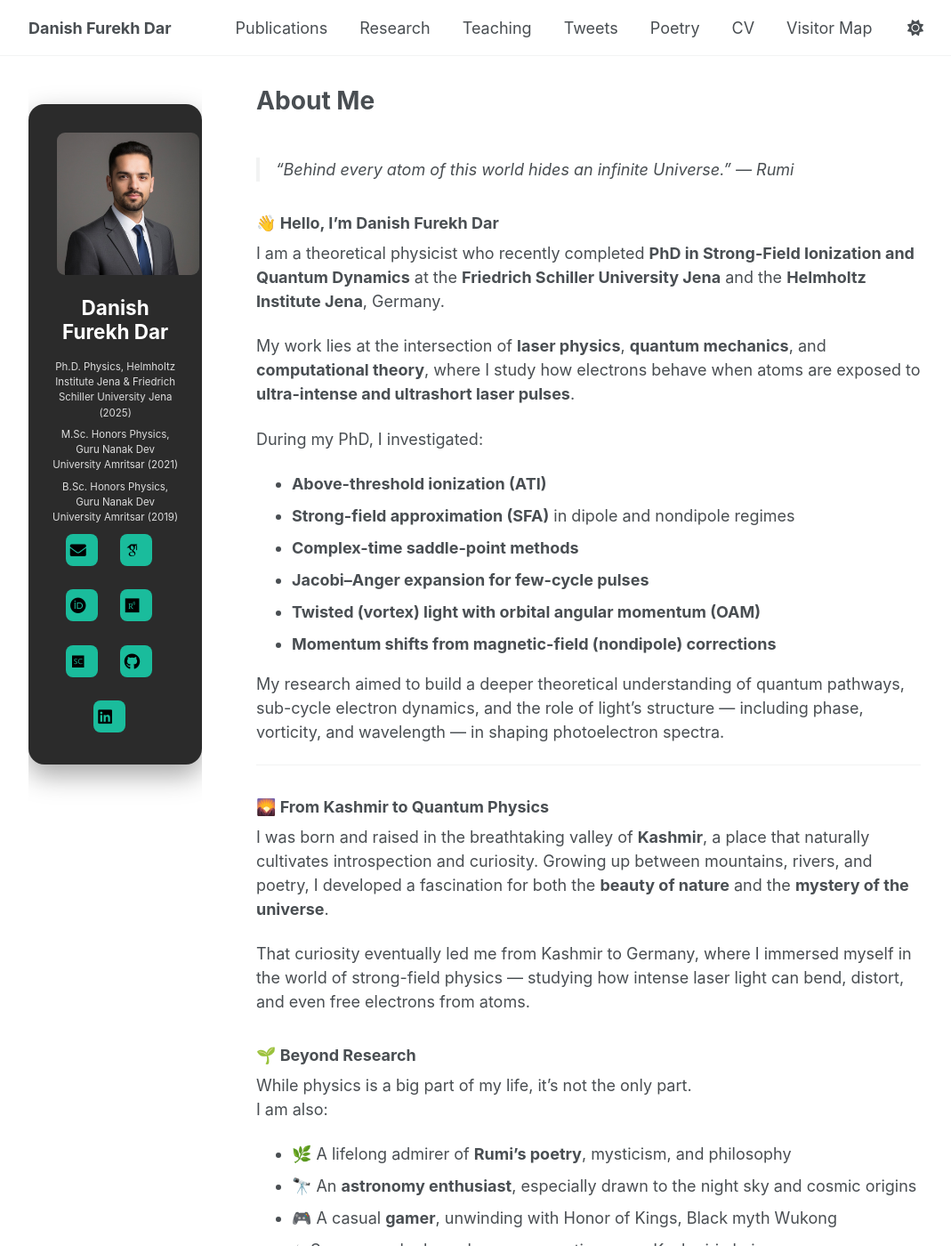
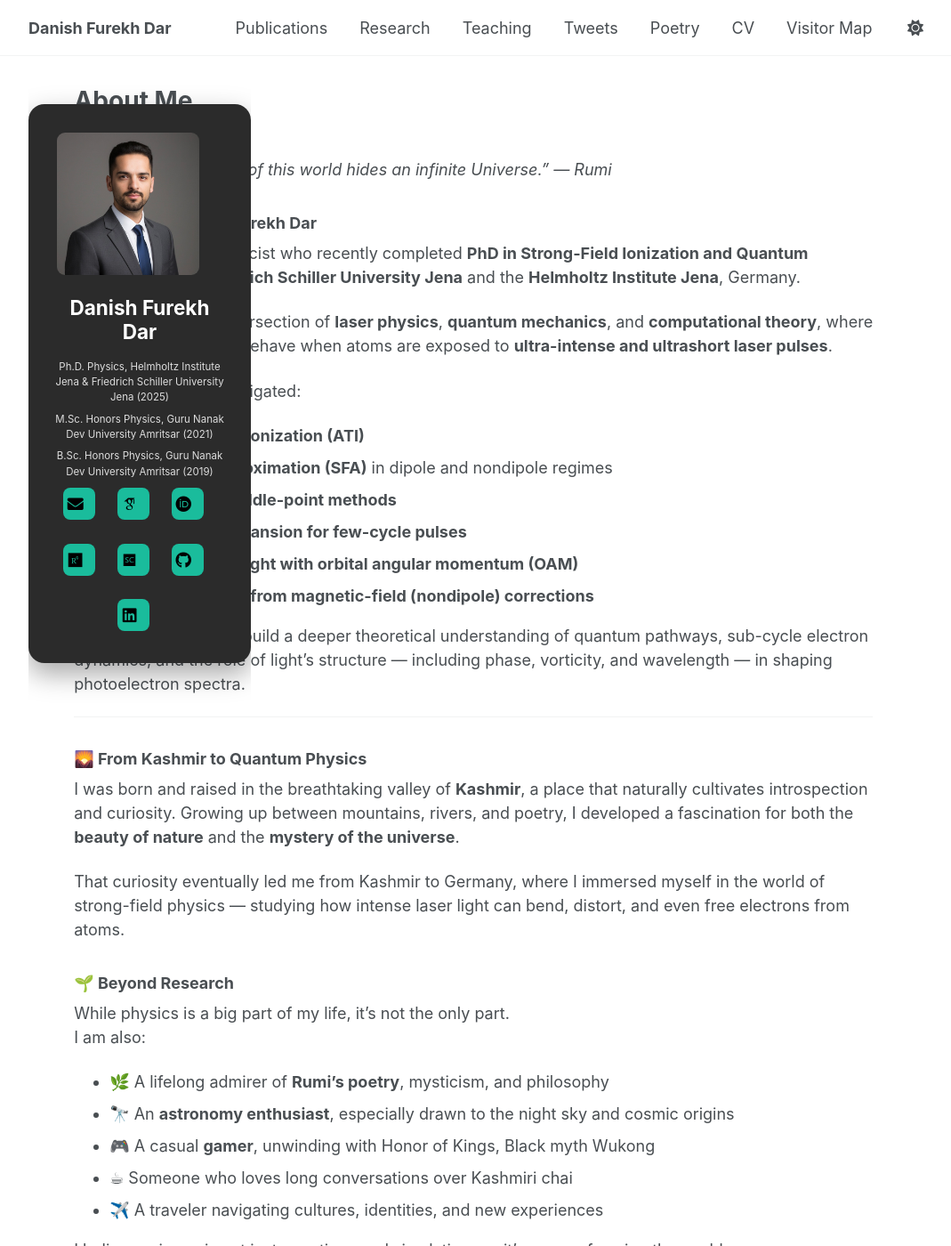
Before and after one commit to danishfurekhdar/danishfurekhdar.github.io, a Jekyll site: the page built from _pages/about.md, in a window 1280 px wide and 1400 px high. Shown: the whole window at 89% size, without its empty margins (4-1073 px from the left). Built offline with Jekyll 4.4.1, drawn with Linux system fonts in a browser that asks for light colours; some web fonts are replaced.

Commit message:
Update _custom.scss

```diff
--- a/_sass/_custom.scss
+++ b/_sass/_custom.scss
@@ -165,3 +165,35 @@
   margin-bottom: 0.4rem;
   text-align: center;
 }
+/* ===============================
+   FIX SIDEBAR PUSHING CONTENT
+   =============================== */
+
+/* Reduce sidebar width */
+.sidebar {
+  width: 300px !important;
+  flex: 0 0 300px !important;
+}
+
+/* Let main content take remaining space */
+.page,
+.archive {
+  max-width: none !important;
+  width: auto !important;
+}
+
+/* Rebalance layout */
+#main {
+  display: flex;
+  align-items: flex-start;
+  gap: 3rem;
+}
+@media (max-width: 900px) {
+  #main {
+    flex-direction: column;
+  }
+
+  .sidebar {
+    width: 100% !important;
+  }
+}
```
